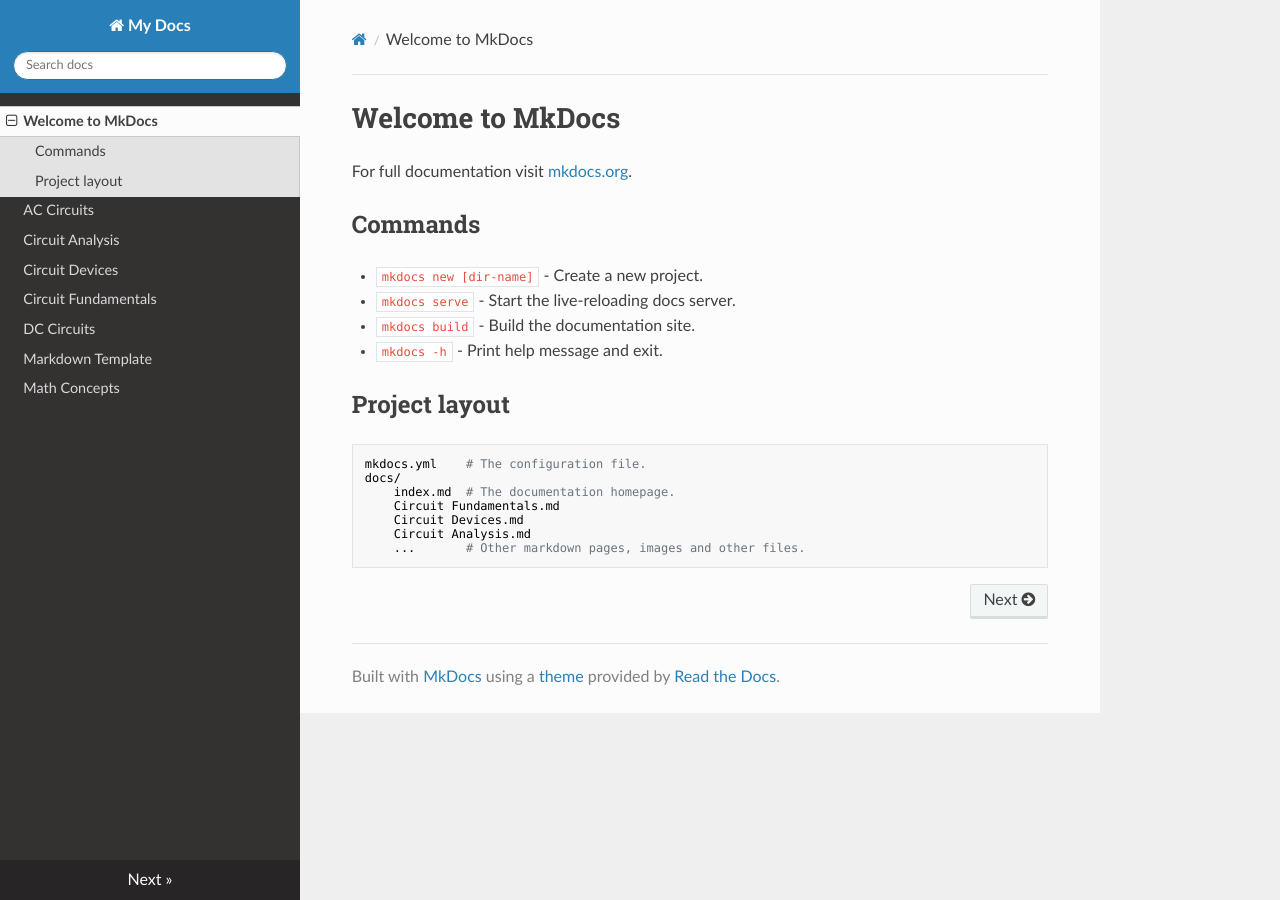
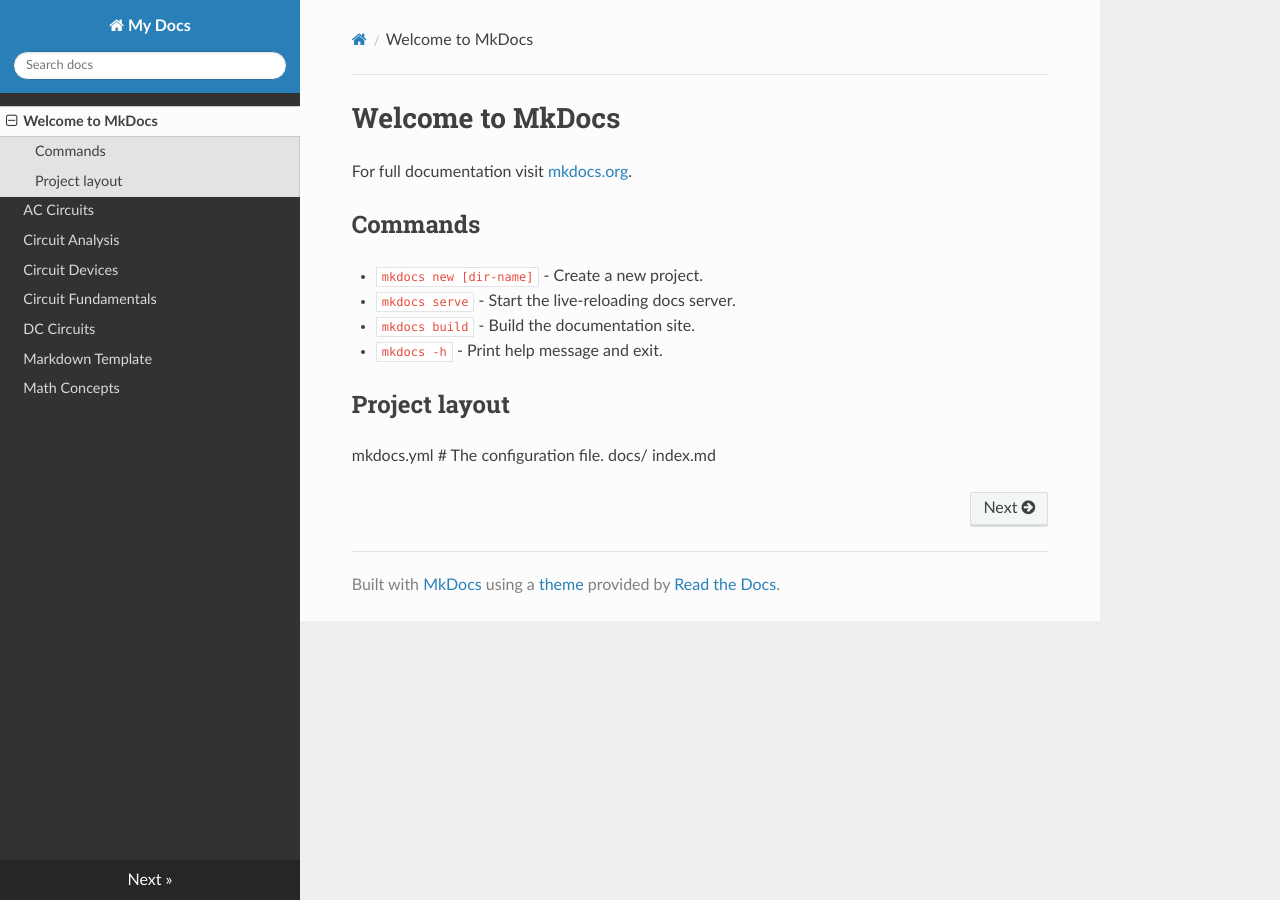
Before and after one commit to DanteSivo/EE-KnowledgeBase, an MkDocs documentation site: the page built from docs/index.md, in a window 1280 px wide. Built offline with MkDocs 1.6.1, drawn with Linux system fonts in a browser that asks for light colours; nearby versions of some CDN libraries.

```diff
--- a/docs/index.md
+++ b/docs/index.md
@@ -10,11 +10,6 @@
 * `mkdocs -h` - Print help message and exit.
 
 ## Project layout
-
-    mkdocs.yml    # The configuration file.
-    docs/
-        index.md  # The documentation homepage.
-        Circuit Fundamentals.md
-        Circuit Devices.md
-        Circuit Analysis.md
-        ...       # Other markdown pages, images and other files.
+mkdocs.yml    # The configuration file.
+docs/
+    index.md
--- a/mkdocs.yml
+++ b/mkdocs.yml
@@ -2,9 +2,6 @@
 theme: readthedocs
 markdown_extensions:
   - attr_list
-  - pymdownx.emoji:
-      emoji_index: !!python/name:materialx.emoji.twemoji
-      emoji_generator: !!python/name:materialx.emoji.to_svg
   - pymdownx.arithmatex:
       generic: true
   - pymdownx.betterem
```
Also changed, not shown: 2 other files.
